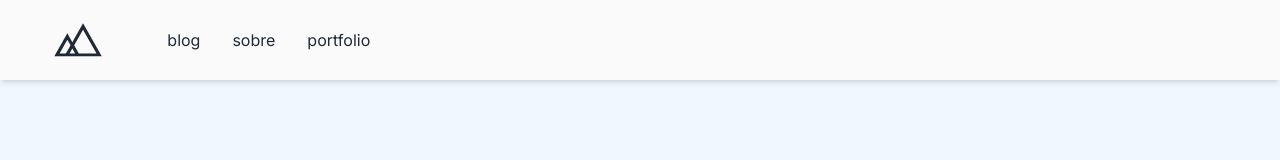
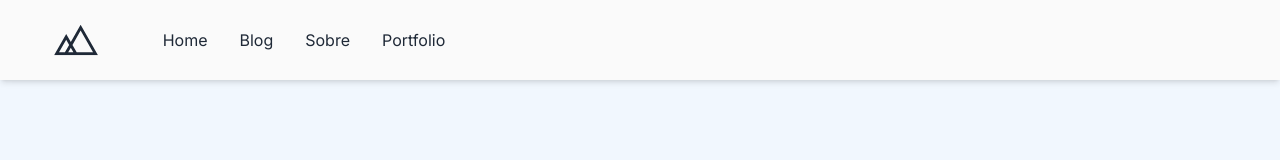
Before and after one commit to marcoswlrich/codingtrip, a Next.js app: page / in a window 1280 px wide. Shown: the top 160 px of the page. Built offline with nearby package versions, Linux system fonts and the light colour scheme.

Commit message:
Update config & add Framer Motion in nav respon.

```diff
--- a/components/Header.tsx
+++ b/components/Header.tsx
@@ -2,15 +2,18 @@
 
 import Link from "next/link";
 import { useState } from "react";
-import { AiOutlineMenu, AiOutlineClose } from "react-icons/ai";
+import { motion } from "framer-motion";
+import { HiMenuAlt3 } from "react-icons/hi";
+import { AiOutlineClose } from "react-icons/ai";
 import useMediaQuery from "@/hooks/useMediaQuery";
 import Image from "next/image";
 import Logo from "@/public/logo.svg";
 
 const navigation = [
-  { name: "blog", href: "/blog" },
-  { name: "sobre", href: "/sobre" },
-  { name: "portfolio", href: "/portfolio" },
+  { name: "Home", href: "/" },
+  { name: "Blog", href: "/blog" },
+  { name: "Sobre", href: "/sobre" },
+  { name: "Portfolio", href: "/portfolio" },
   //{ name: 'blog', href: '/blog'},
   //{ name: 'blog', href: '/blog'},
 ];
@@ -32,14 +35,16 @@ const Header = ({ isTopOfPage }: Props) => {
       >
         <div className={`${flexBetween} mx-auto w-11/12`}>
           <div className={`${flexBetween} w-full gap-16`}>
+            <Link href="/">
               <Image alt="logo" src={Logo} width={50} height={50} />
+            </Link>
 
             {isAboveMediamScreens ? (
               <div className={`${flexBetween} w-full`}>
                 <nav className={`${flexBetween} gap-8 text-base font-normal`}>
                   {navigation.map((item) => (
                     <Link
-                      className="transition duration-500 hover:text-cyan-300"
+                      className="transition duration-500 hover:text-gray-500"
                       key={item.name}
                       href={item.href}
                     >
@@ -50,7 +55,7 @@ const Header = ({ isTopOfPage }: Props) => {
               </div>
             ) : (
               <button onClick={() => setMenuOpen(!menuOpen)}>
-                <AiOutlineMenu className="h-6 w-6" />
+                <HiMenuAlt3 className="h-6 w-6" />
               </button>
             )}
           </div>
@@ -58,20 +63,31 @@ const Header = ({ isTopOfPage }: Props) => {
       </div>
 
       {!isAboveMediamScreens && menuOpen && (
-        <div className="fixed left-0 bottom-0 z-40 h-screen w-[50%] bg-blue-50 drop-shadow-xl">
-          <div className="flex justify-end p-6 top-0">
+        <div className="absolute right-0 top-0 h-screen w-full bg-[#1f2937] bg-opacity-40 z-30 flex flex-col items-end">
+          <motion.div
+            initial={{ x: 20, opacity: 0 }}
+            animate={{ x: 0, opacity: 1 }}
+            transition={{ duration: 0.3 }}
+            className="w-[70%] h-full flex bg-[#FAFAFA] flex-col items-center px-4 py-10 relative"
+          >
             <button onClick={() => setMenuOpen(!menuOpen)}>
-              <AiOutlineClose className="h-6 w-6 text-gray-400" />
+              <AiOutlineClose className="text-2xl text-gray-400 absolute top-4 right-4" />
             </button>
-          </div>
-
-          <nav className="ml-[42%] flex flex-col gap-7 text-base">
+            <div className="flex flex-col items-center gap-7">
+              <motion.nav
+                initial={{ x: 20, opacity: 0 }}
+                animate={{ x: 0, opacity: 1 }}
+                transition={{ duration: 0.3, delay: 0.2, ease: "easeIn" }}
+                className="flex flex-col gap-7 text-base"
+              >
                 {navigation.map((item) => (
                   <Link key={item.name} href={item.href}>
                     {item.name}
                   </Link>
                 ))}
-          </nav>
+              </motion.nav>
+            </div>
+          </motion.div>
         </div>
       )}
     </header>
```
Lines whose indentation alone changed are shown as unchanged.
